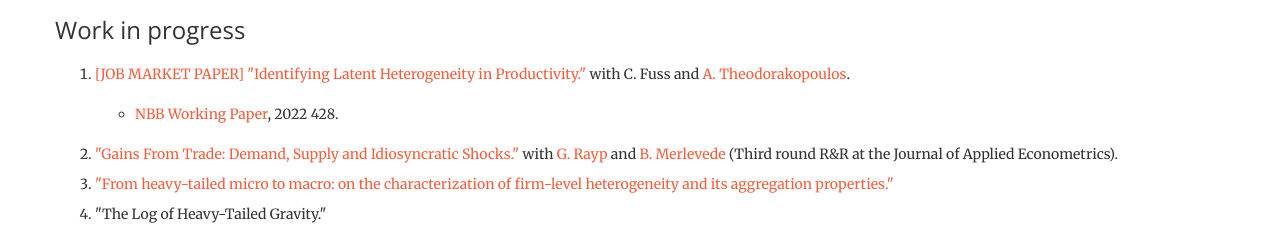
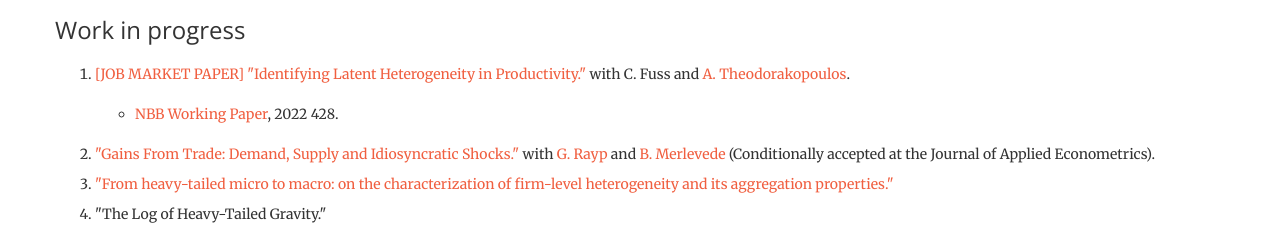
Before and after one commit to ruben0dewitte/ruben0dewitte.github.io, a website: page index.html in a window 1280 px wide. Shown: the part 1921-2155 px from the top of the page. Drawn offline with nearby package versions, Linux system fonts and the light colour scheme.

Commit message:
Update index.html

```diff
--- a/index.html
+++ b/index.html
@@ -155,7 +155,7 @@
 	<p><ul>
 								<li> <a href="https://www.nbb.be/en/articles/identifying-latent-heterogeneity-productivity" target="_blank" > NBB Working Paper</a>, 2022 428. </li>
 	</ul></p>
-	<li> <a href="./pdf/PRODDIST.pdf" target="_blank" > "Gains From Trade: Demand, Supply and Idiosyncratic Shocks." </a> with <a href="https://cris.unu.edu/glenn-rayp-0" target="_blank" >G. Rayp</a> and <a href="https://sites.google.com/site/merlevedebruno/" target="_blank" >B. Merlevede</a> (Third round R&R at the Journal of Applied Econometrics). </li>
+	<li> <a href="./pdf/PRODDIST.pdf" target="_blank" > "Gains From Trade: Demand, Supply and Idiosyncratic Shocks." </a> with <a href="https://cris.unu.edu/glenn-rayp-0" target="_blank" >G. Rayp</a> and <a href="https://sites.google.com/site/merlevedebruno/" target="_blank" >B. Merlevede</a> (Conditionally accepted at the Journal of Applied Econometrics). </li>
 <li> <a href="https://mpra.ub.uni-muenchen.de/103170/1/MPRA_paper_103170.pdf" target="_blank" > "From heavy-tailed micro to macro: on the characterization of firm-level heterogeneity and its aggregation properties." </a>  </li>
 		<li> "The Log of Heavy-Tailed Gravity."</li>
 		<li> "Technology, Prices and Market Power" with <a href="https://sites.google.com/view/giorgiopresidente/home" target = "blank"> G. Presidente</a> and <a href="https://sites.google.com/site/theodorakopoulosangelos/home" target="_blank" >A. Theodorakopoulos</a>.</li>
```
